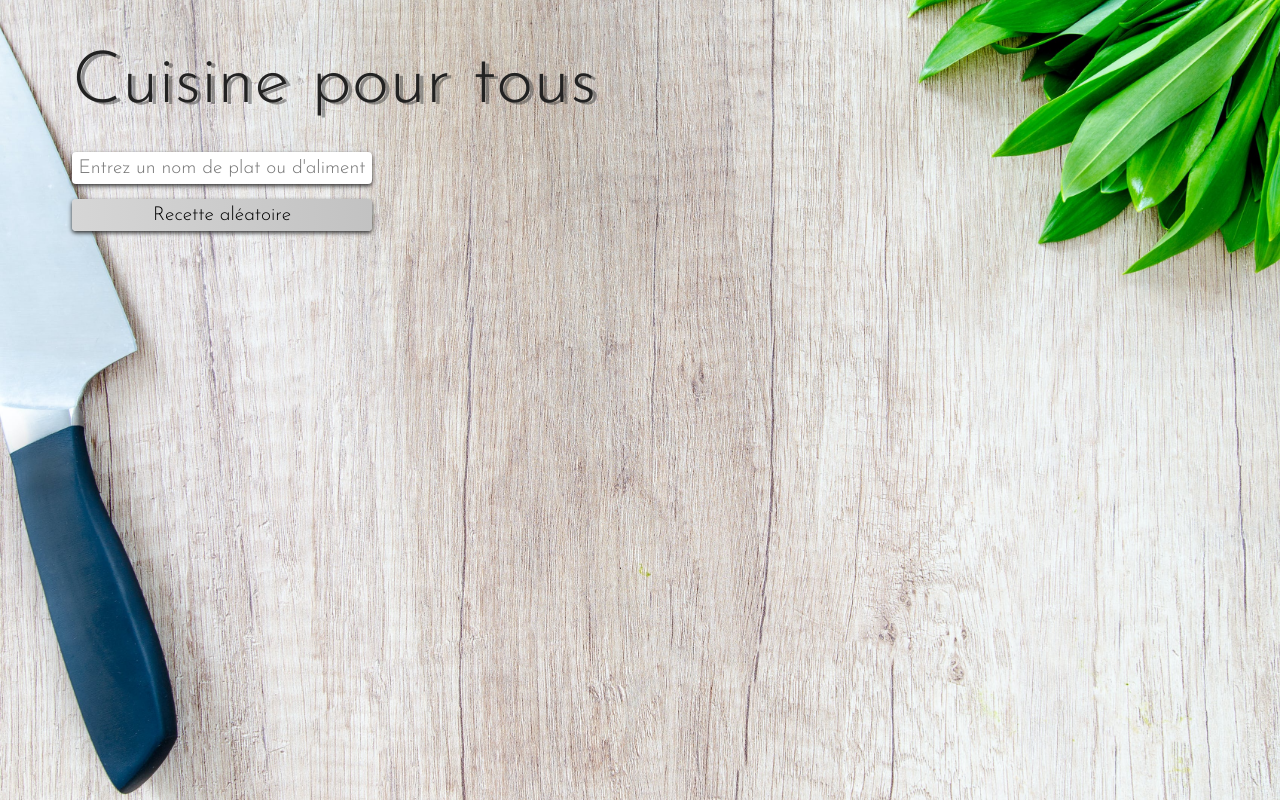
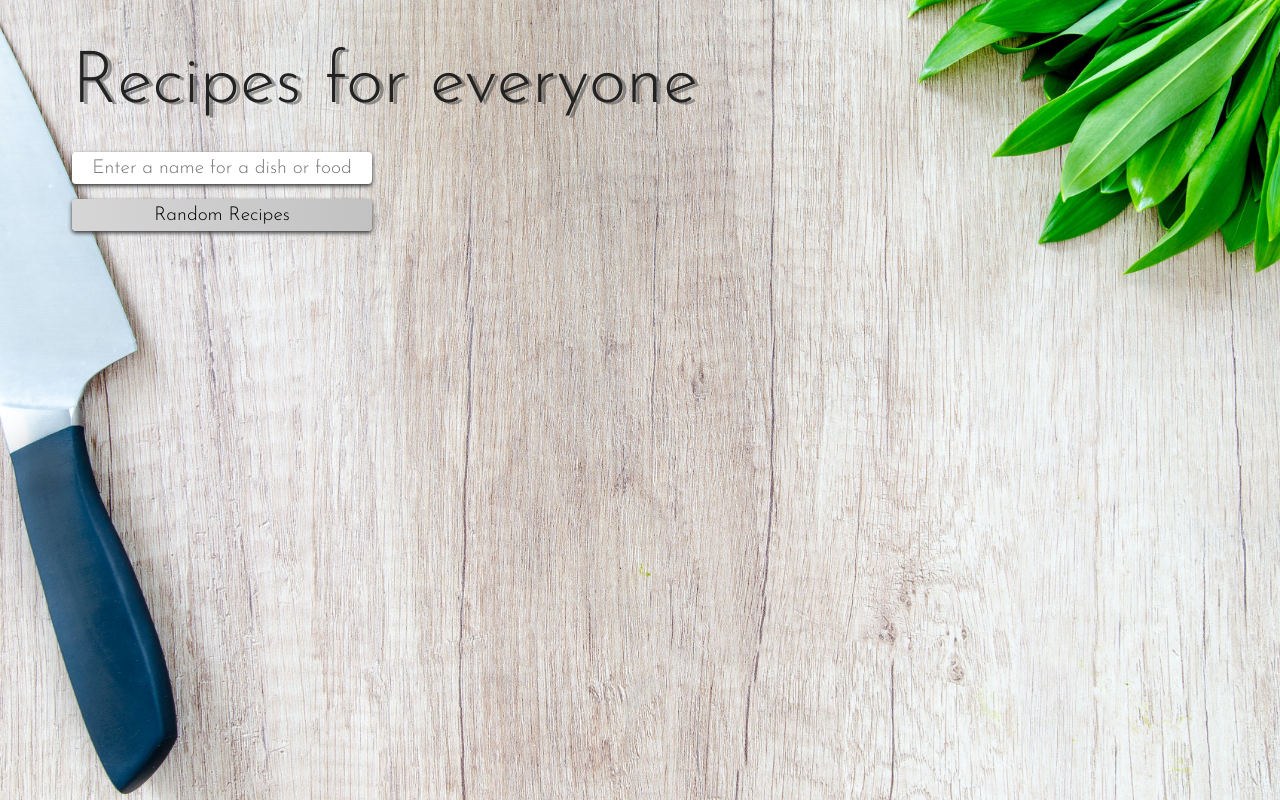
Before and after one commit to AxelRaboit/api-kitchen-recipes, a website: page index.html in a window 1280 px wide. Drawn offline with Linux system fonts and the light colour scheme; no server answers.

Commit message:
french to english

```diff
--- a/index.html
+++ b/index.html
@@ -5,17 +5,17 @@
   <meta name="viewport" content="width=device-width, initial-scale=1.0">
   <meta http-equiv="X-UA-Compatible" content="ie=edge">
 
-  <title>Modèle</title>
+  <title>Api - Kitchen Recipes</title>
 
   <link rel="stylesheet" href="https://use.fontawesome.com/releases/v5.8.2/css/all.css">
   <link href="./style.css" rel="stylesheet">
 </head>
 
 <body>
-  <h1>Cuisine pour tous</h1>
+  <h1>Recipes for everyone</h1>
 <div class="containerInputs">
-  <input type="text" placeholder="Entrez un nom de plat ou d'aliment" id="searchInput">
-  <button id="randomMeal">Recette aléatoire</button>
+  <input type="text" placeholder="Enter a name for a dish or food" id="searchInput">
+  <button id="randomMeal">Random Recipes</button>
 </div>
   <div id="results"></div>
 
--- a/script.js
+++ b/script.js
@@ -62,7 +62,7 @@ searchInput.addEventListener('input', (e) => {
             <h2>${meal.strMeal}</h2>
             <div class="infos">
               <div>origin : ${meal.strArea}</div>
-              <div>catégory : ${meal.strCategory}</div>
+              <div>category : ${meal.strCategory}</div>
             </div>
             <img src='${meal.strMealThumb}' />
             <p>${meal.strInstructions}</p>
```
